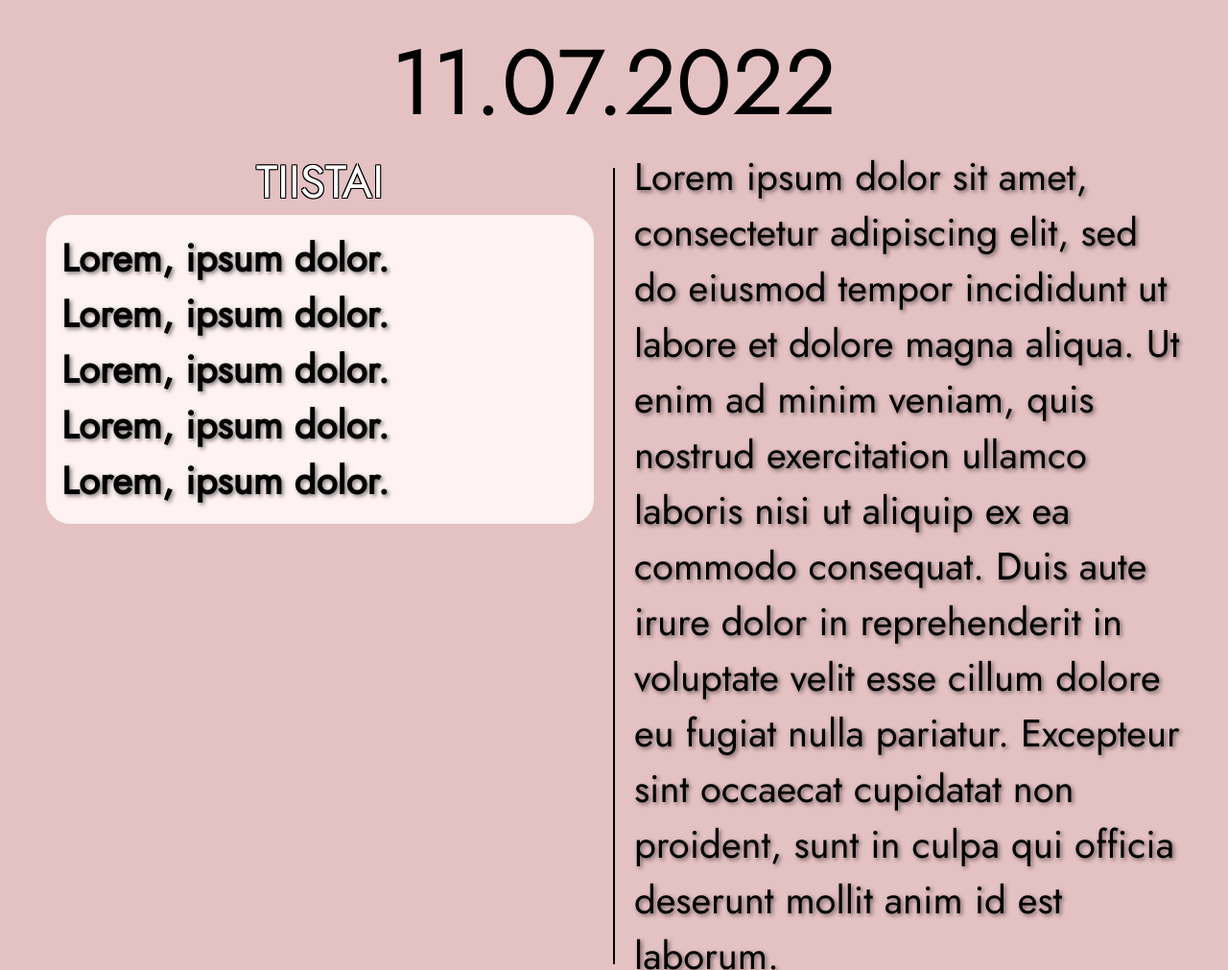
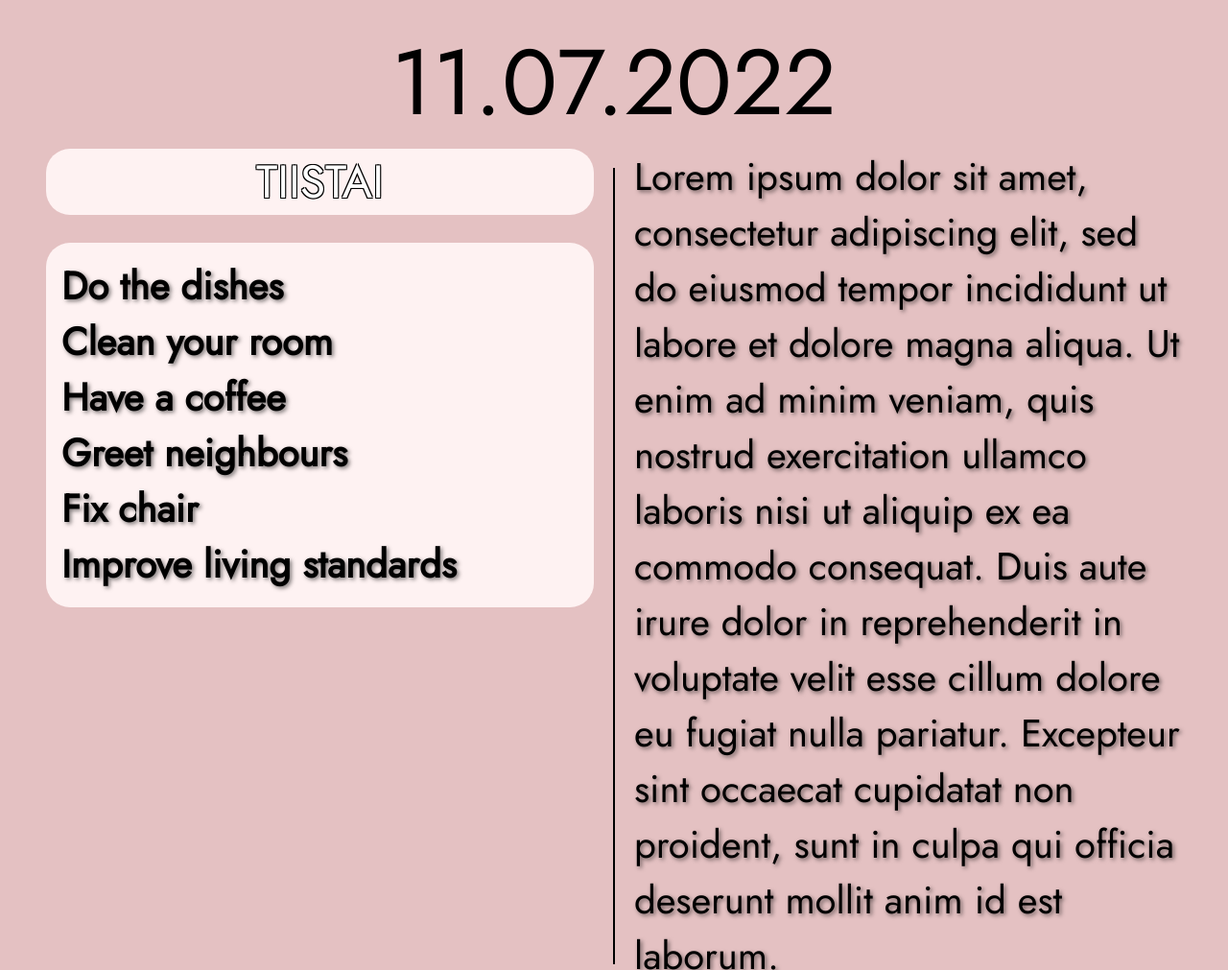
Before and after one commit to kotiSeljanka/taskTracker, a plain HTML site: page index.html in a window 1280 px wide. Shown: the top 1011 px of the page at 96% size. Drawn offline with Linux system fonts and the light colour scheme.

Commit message:
Animated progressbar, tasks from js array

```diff
--- a/index.html
+++ b/index.html
@@ -4,6 +4,7 @@
     <link rel="preconnect" href="https://fonts.googleapis.com">
     <link rel="preconnect" href="https://fonts.gstatic.com" crossorigin>
     <link href="https://fonts.googleapis.com/css2?family=Jost:wght@300;400&display=swap" rel="stylesheet">
+    <script src="./index.js" defer></script>
 </head>
 <body>
     <div class="containerGrid">
@@ -11,16 +12,12 @@
         <div class="containerBottom">
             <div class="containerBottomLeft">
                 <div class="sliderProgress">
-                    <div class="sliderBack"></div>
-                    <div class="sliderFront"></div>
+                    <div class="sliderBack">
+                        <div class="sliderFront" id="sliderFront"></div>
+                    </div>
                     TIISTAI
                 </div>
-                <div class="containerTask">
-                    <div class="taskTile">Lorem, ipsum dolor.</div>
-                    <div class="taskTile">Lorem, ipsum dolor.</div>
-                    <div class="taskTile">Lorem, ipsum dolor.</div>
-                    <div class="taskTile">Lorem, ipsum dolor.</div>
-                    <div class="taskTile">Lorem, ipsum dolor.</div>
+                <div class="containerTask" id="containerTask">
                 </div>
             </div>
             <div class="justLine"></div>
--- /dev/null
+++ b/index.js
@@ -0,0 +1,44 @@
+const progressBarElem = document.getElementById("sliderFront");
+const containerTaskElem = document.getElementById("containerTask");
+
+function toZero() {
+    progressBarElem.style.width = "0%";
+}
+
+function toHundred() {
+    progressBarElem.style.width = "100%";
+}
+
+function toSixty() {
+    progressBarElem.style.width = "60%";
+}
+
+function addStroke(elem) {
+    elem.style.textDecoration = "line-through";
+}
+
+const myTasks = [
+    "Do the dishes",
+    "Clean your room",
+    "Have a coffee",
+    "Greet neighbours",
+    "Fix chair",
+    "Improve living standards"
+]
+
+myTasks.forEach( function(elem) {
+    const newChild = document.createElement("div");
+    newChild.classList.toggle("containerText");
+
+    const innerButton = document.createElement("div");
+    innerButton.classList.toggle("innerButton");
+    newChild.appendChild(innerButton);
+
+    const taskTileElem = document.createElement("div");
+    taskTileElem.classList.toggle("taskTile");
+    taskTileElem.setAttribute("onclick", "addStroke(this)");
+    taskTileElem.innerText = '' + elem;
+    newChild.appendChild(taskTileElem);
+
+    containerTaskElem.appendChild(newChild);
+})
--- a/style.css
+++ b/style.css
@@ -11,6 +11,7 @@
     --color-foreground: #FEF2F2;
     --color-middleground: #F53163;
     --space-between-middle: 20px;
+    --border-radius: 25px;
 }
 
 body {
@@ -60,22 +61,58 @@ body {
 }
 .containerTask {
     background-color: var(--color-foreground);
+    border-radius: var(--border-radius);
 
-    border-radius: 25px;
     padding: 1em;
+}
+.containerText {
+    position: relative;
 }
 .taskTile{
     font-size: 40px;
     font-weight: 700;
     text-shadow: 2px 2px 4px rgba(0, 0, 0, 0.5);
+    text-decoration: none;
+}
+.innerButton {
+    width: 10px;
+    height: 10px;
+    position: absolute;
+    top: 0;
+    bottom: 0;
 }
 /*/ BOTTOMLEFT: SLIDER /*/
 .sliderProgress {
+    position: relative;
     text-align: center;
     font-size: 48px;
     color: white;
     text-shadow: 1px 1px black, 1px -1px black, -1px 1px black, -1px -1px black;
+    margin-bottom: 29px;
 }
+.sliderBack {
+    background-color: var(--color-foreground);
+    border-radius: var(--border-radius);
+
+    position: absolute;
+    width: 100%;
+    height: 100%;
+    z-index: -1;
+    overflow: hidden;
+}
+.sliderFront {
+    background: linear-gradient(to left, var(--color-middleground), #ad2748);
+    border-radius: var(--border-radius);
+
+    position: inherit;
+    width: 0%;
+    height: 100%;
+    transition: width 2s ease-in-out;
+}
+.sliderProgress:hover .sliderFront {
+    width: 100%
+}
+
 
 
 /*// BOTTOM: TASKLOG //*/
```
